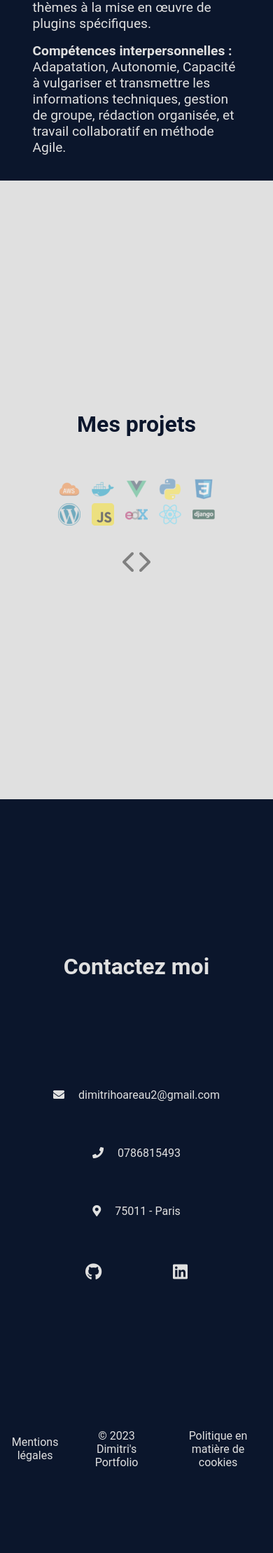
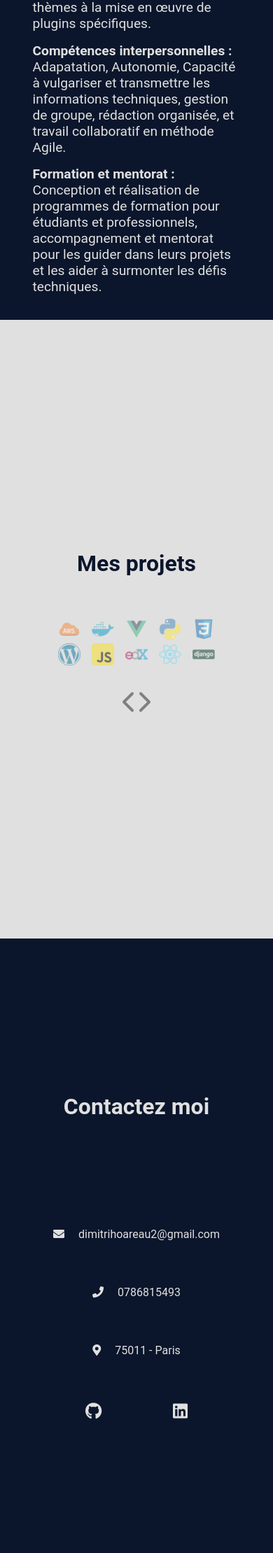
Before and after one commit to dimitri-hoareau/dimitri-portfolio, a Django app: page / in a window 390 px wide. Shown: the part 2766-4985 px from the top of the page at 70% size. Before the commit the page ends 4861 px from the top, so only its background shows below. Run offline with Django 4.2, Linux system fonts and the light colour scheme; parts of the project's set-up code (start-up, migrations or seed data) failed here and were passed over.

Commit message:
BEM syntax

```diff
--- a/mainpage/static/css/style.css
+++ b/mainpage/static/css/style.css
@@ -173,7 +173,7 @@ p i {
   font-size: 1.2em;
 }
 
-.footer-text-class {
+.footer__text {
   text-align: center;
   color: #e0e0e0;
   text-decoration: none;
--- a/mainpage/templates/mainpage/base.html
+++ b/mainpage/templates/mainpage/base.html
@@ -8,23 +8,26 @@
         <meta name="viewport" content="width=device-width, initial-scale=1.0">
         <meta name="description" content="Bienvenue sur le portfolio de Dimitri Hoareau, développeur web spécialisé en Python et ancien enseignant. Découvrez mes projets web, mon parcours de reconversion et mes compétences en développement. Disponible pour des missions freelance en full remote.">
         <link rel="stylesheet" href="{% static 'css/style.css' %}">
+        <script>
+            console.log("CSS URL: {% static 'css/style.css' %}");
+        </script>
         <link rel="stylesheet" href="{% static 'css/mention-cookies.css' %}">
         <link rel="stylesheet" href="{% static 'frontend/assets/index-CPYF5fGd.css' %}">
         <link rel="stylesheet" href="https://cdnjs.cloudflare.com/ajax/libs/font-awesome/5.15.1/css/all.min.css">
         <script src="https://unpkg.com/scrollreveal"></script>
     </head>
-    <body class="body-class">
+    <body>
         <nav class="navbar">
-            <div class="burger">
-                <div class="line1"></div>
-                <div class="line2"></div>
-                <div class="line3"></div>
+            <div class="navbar__burger">
+                <div class="navbar__line1"></div>
+                <div class="navbar__line2"></div>
+                <div class="navbar__line3"></div>
             </div>
-            <ul class="nav-links">
-                <li><a class="nav-link" href="/#about-section">À Propos</a></li>
-                <li><a class="nav-link" href="/#skills-section">Compétences</a></li>
-                <li><a class="nav-link" href="/#projects-section">Projets</a></li>
-                <li><a class="nav-link" href="/#contact-section">Contact</a></li>
+            <ul class="navbar__links">
+                <li><a class="navbar__link" href="/#about-section">À Propos</a></li>
+                <li><a class="navbar__link" href="/#skills-section">Compétences</a></li>
+                <li><a class="navbar__link" href="/#projects-section">Projets</a></li>
+                <li><a class="navbar__link" href="/#contact-section">Contact</a></li>
             </ul>
         </nav>
 
@@ -32,10 +35,10 @@
             {% endblock %}
 
 
-            <footer class="footer-class">
-                <a class="footer-text-class" href="mentions">Mentions légales</a>
-                <a class="footer-text-class" href="/">© 2023 Dimitri's Portfolio</a>
-                <a class="footer-text-class" href="cookies">Politique en matière de cookies</a>
+            <footer class="footer">
+                <a class="footer__text" href="mentions">Mentions légales</a>
+                <a class="footer__text" href="/">© 2023 Dimitri's Portfolio</a>
+                <a class="footer__text" href="cookies">Politique en matière de cookies</a>
             </footer>
         <script src="{% static 'js/navbar-menu.js' %}"></script>
     </body>
--- a/mainpage/templates/mainpage/index.html
+++ b/mainpage/templates/mainpage/index.html
@@ -53,6 +53,9 @@
                     <li class="skills-list-item">
                         <strong>Compétences interpersonnelles :</strong> Adapatation, Autonomie, Capacité à vulgariser et transmettre les informations techniques, gestion de groupe, rédaction organisée, et travail collaboratif en méthode Agile.
                     </li>
+                    <li class="skills-list-item">
+                        <strong>Formation et mentorat :</strong> Conception et réalisation de programmes de formation pour étudiants et professionnels, accompagnement et mentorat pour les guider dans leurs projets et les aider à surmonter les défis techniques.
+                    </li>
                 </ul>
             </div>
         </section>
--- a/portfolio/settings.py
+++ b/portfolio/settings.py
@@ -20,6 +20,8 @@ BASE_DIR = Path(__file__).resolve().parent.parent
 # See https://docs.djangoproject.com/en/4.2/howto/deployment/checklist/
 
 # Load environment variables from .env.dev file
+
+# dotenv_path = os.path.join(BASE_DIR, '.env.dev')
 dotenv_path = os.path.join(BASE_DIR, '.env')
 load_dotenv(dotenv_path)
 
@@ -136,9 +138,6 @@ STATIC_URL = '/static/'
 STATIC_ROOT = os.path.join(BASE_DIR, 'staticfiles')
 STATICFILES_DIRS = [os.path.join(BASE_DIR, 'static')]
 
-print(MEDIA_ROOT)
-print(STATIC_ROOT)
-
 # Default primary key field type
 # https://docs.djangoproject.com/en/4.2/ref/settings/#default-auto-field
 
```
Also changed, not shown: other parts of mainpage/static/css/style.css (+16 -16 lines).
